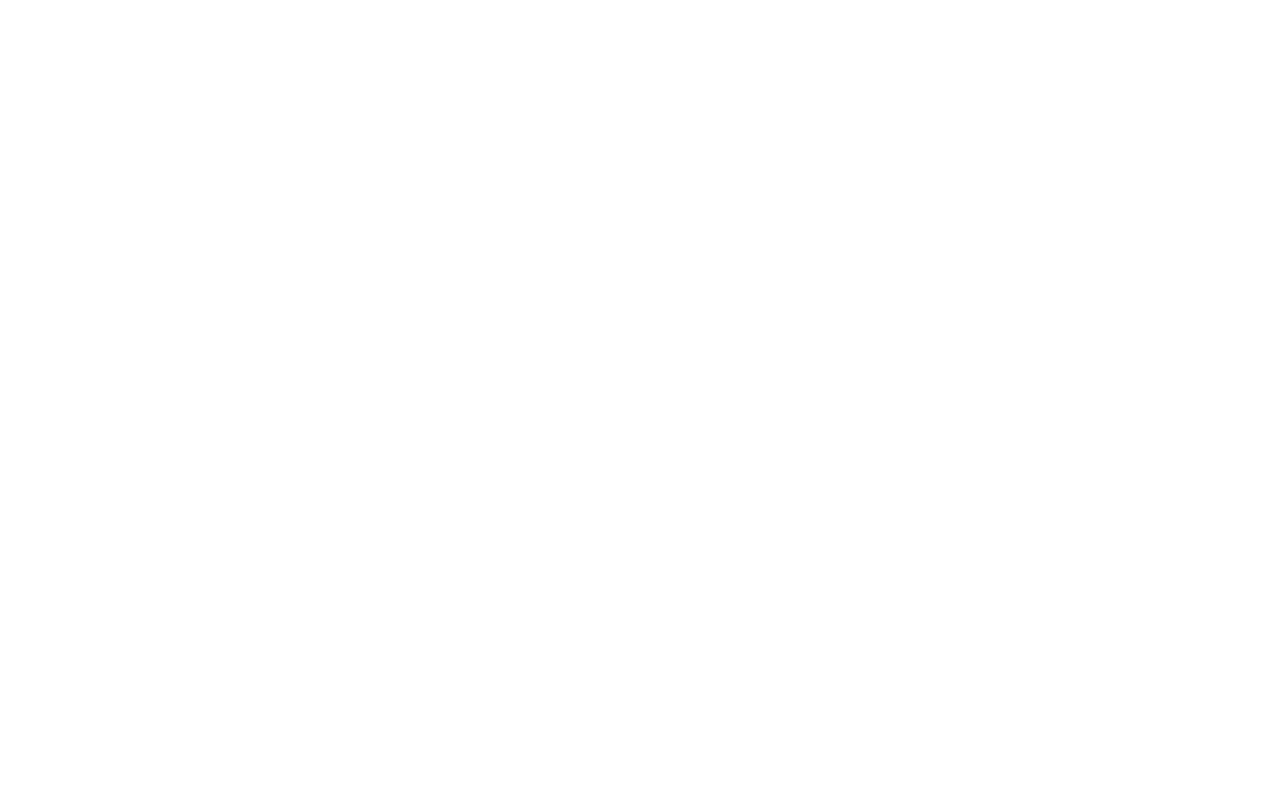
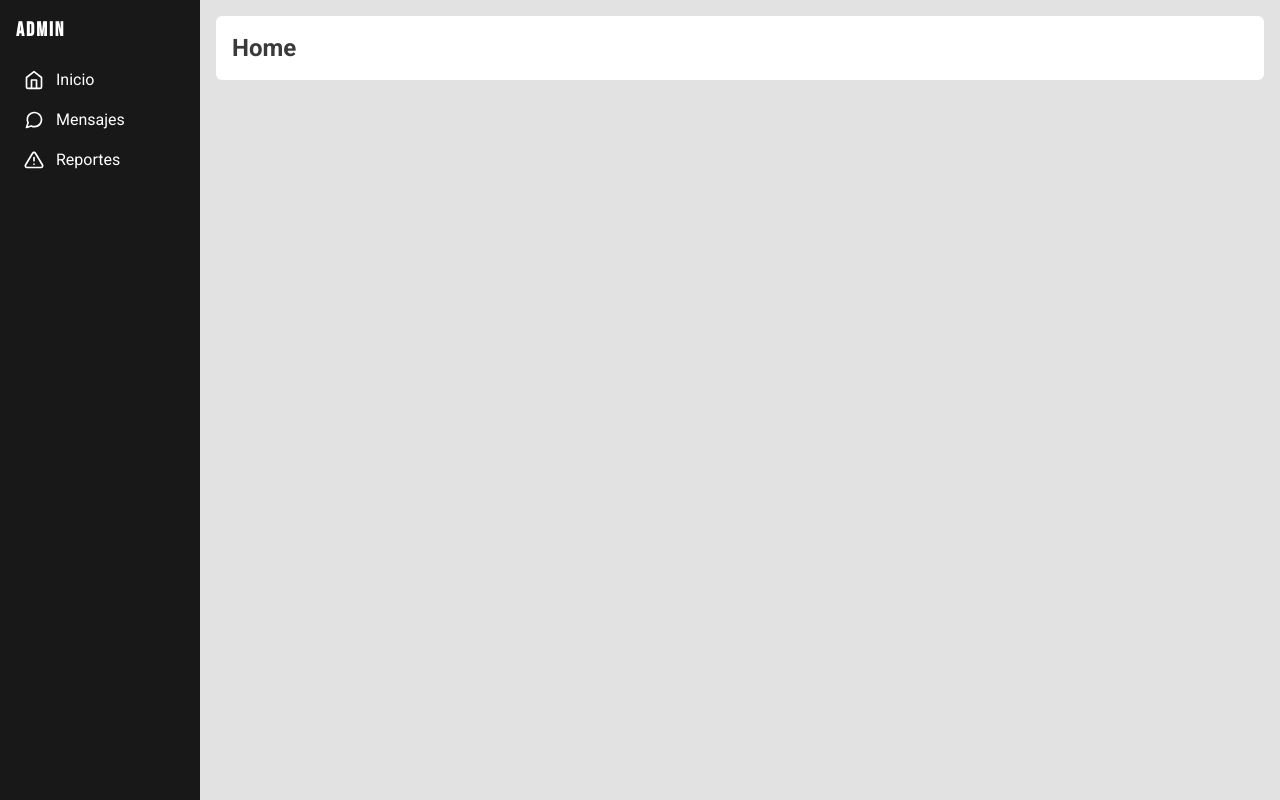
Before and after one commit to Mentalchaos/datum-ingenieria, a React (Vite) app: page /panel in a window 1280 px wide. Before the commit this address had no page. Built offline with nearby package versions, Linux system fonts and the light colour scheme.

Commit message:
messages panel is working

```diff
--- a/src/App.jsx
+++ b/src/App.jsx
@@ -2,6 +2,7 @@
 import LandingPage from "./Components/LandingPage";
 import Login from "./Components/Login/Index";
 import DashBoard from "./Components/DashBoard";
+import Panel from "./Components/Panel";
 
 function App() {
   return (
@@ -10,6 +11,7 @@
         <Route path="/" element={<LandingPage />} />
         <Route path="/login" element={<Login />} />
         <Route path="/dashboard" element={<DashBoard />} />
+        <Route path="/panel" element={<Panel />} />
       </Routes>
     </Router>
   );
--- a/src/Components/Login/Index.jsx
+++ b/src/Components/Login/Index.jsx
@@ -4,19 +4,18 @@
 import background3 from "../../assets/images/lines3.svg";
 import background2 from "../../assets/images/lines2.svg";
 import background1 from "../../assets/images/lines1.svg";
-import construction from "../../assets/images/construction.png";
 import { useState, useEffect } from "react";
 
 const backgrounds = [background4, background3, background2, background1];
 
 const Login = () => {
-  const [isUnderConstruction, setIsUnderConstruction] = useState(false);
   const [currentBackground, setCurrentBackground] = useState(0);
   const [fade, setFade] = useState(false);
 
   useEffect(() => {
     const interval = setInterval(() => {
       setFade(true);
+
       setTimeout(() => {
         setCurrentBackground((prev) => (prev + 1) % backgrounds.length);
         setFade(false);
@@ -27,13 +26,11 @@
   }, []);
 
   const handleLogin = (e) => {
-    e.preventDefault();
-    setIsUnderConstruction(true);
+
   };
 
   return (
     <div className="login">
-      {!isUnderConstruction ? (
       <>
         <div className="login-left-section">
           <div className="login-left-section-content">
@@ -58,12 +55,6 @@
           <img className="topo-background" src={backgrounds[currentBackground]} alt="background" />
         </div>
       </>
-      ) : (
-        <div className="construction-container">
-          <img className="construction-image" src={construction} alt="Under Construction" />
-          ¡Bajo construcción!
-        </div>
-      )}
     </div>
   );
 };
--- /dev/null
+++ b/src/Components/Panel/Home.jsx
@@ -0,0 +1,9 @@
+const Home = () => {
+  return (
+    <div className="bg-white p-4 rounded-md">
+      <h1 className="text-2xl font-bold">Home</h1>
+    </div>
+  );
+};
+
+export default Home;
--- /dev/null
+++ b/src/Components/Panel/Messages.jsx
@@ -0,0 +1,61 @@
+import { useState, useEffect } from "react";
+
+const Message = ({ message }) => {
+  return (
+    <div key={`message-${message.id}`} className="grid grid-cols-1 md:grid-cols-1 gap-2 bg-white p-4 mb-4 border-b-1 border-gray-500">
+      <div className="grid grid-cols-1 md:grid-cols-2 gap-2 bg-white p-2 mb-2 border-gray-500">
+        <h2 className="text-lg font-bold">De: {message.name}</h2>
+        <p className="text-sm text-gray-500">
+          <span className="font-bold">Empresa:</span> {message.company || "N/A"}
+        </p>
+        <p className="text-sm text-gray-500">
+          <span className="font-bold">Teléfono:</span> {message.phone || "N/A"}
+        </p>
+        <p className="text-sm text-gray-500">
+          <span className="font-bold">Email:</span> {message.email || "N/A"}
+        </p>
+      </div>
+      <div>
+        <p className="text-sm text-gray-600 bg-[#F5F5F5] border-gray-500 rounded-md h-full p-4 text-justify">
+          {message.message}
+        </p>
+      </div>
+    </div>
+  );
+};
+
+
+const Messages = () => {
+  const [messages, setMessages] = useState([]);
+
+  useEffect(() => {
+    const fetchMessages = async () => {
+      const response = await fetch("http://localhost:8000/api/v1/contact/messages/");
+      const data = await response.json();
+      setMessages(data.results);
+    };
+
+    fetchMessages();
+  }, []);
+
+
+  const renderMessages = () => {
+    return messages.map((message) => (
+      <Message key={`message-${message.id}`} message={message} />
+    ));
+  };
+
+  return (
+    <div>
+      <div className="bg-white p-4 rounded-md">
+        <h1 className="text-2xl font-bold">Messages</h1>
+
+        <div>
+          {renderMessages()}
+        </div>
+      </div>
+    </div>
+  );
+};
+
+export default Messages;
--- /dev/null
+++ b/src/Components/Panel/Reports.jsx
@@ -0,0 +1,9 @@
+const Reports = () => {
+  return (
+    <div>
+      <h1>Reports</h1>
+    </div>
+  );
+};
+
+export default Reports;
--- /dev/null
+++ b/src/Components/Panel/SideBar.jsx
@@ -0,0 +1,56 @@
+import { useState } from "react";
+import { FiHome, FiMessageCircle, FiAlertTriangle } from "react-icons/fi";
+
+
+const Sidebar = ({ onSelectItem }) => {
+  const [itemActive, setItemActive] = useState(0);
+
+  const menuItems = [
+    {
+      label: "Inicio",
+      icon: <FiHome size={20} />,
+      name: "home",
+    },
+    {
+      label: "Mensajes",
+      icon: <FiMessageCircle size={20} />,
+      name: "messages",
+    },
+    {
+      label: "Reportes",
+      icon: <FiAlertTriangle size={20} />,
+      name: "reports",
+    },
+  ];
+
+  const handleSelectItem = (item) => {
+    onSelectItem(item.name);
+  };
+
+
+
+  return (
+    <aside
+      className="group bg-[#181818] text-white p-4 flex flex-col gap-4 min-h-screen w-[200px]"
+    >
+      <h2 className="text-xl font-bold font-bebas tracking-widest">
+        Admin
+      </h2>
+
+      <nav>
+        <ul>
+          {menuItems.map((item) => (
+            <li key={item.name}>
+              <div className="flex items-center cursor-pointer gap-3 p-2 rounded-md transition-colors duration-200 hover:bg-[#2f2f2f]" onClick={() => handleSelectItem(item)}>
+                {item.icon}
+                <span className="transition-opacity duration-300">{item.label}</span>
+              </div>
+            </li>
+          ))}
+          </ul>
+      </nav>
+    </aside>
+  );
+};
+
+export default Sidebar;
--- /dev/null
+++ b/src/Components/Panel/index.jsx
@@ -0,0 +1,38 @@
+import { useState } from "react";
+import Sidebar from "./SideBar";
+import Home from "./Home";
+import Messages from "./Messages";
+import Reports from "./Reports";
+
+const Panel = () => {
+  const [ itemActive, setItemActive ] = useState("home");
+  const [ component, setComponent ] = useState(Home);
+
+  const renderComponent = () => {
+    switch (itemActive) {
+      case "home":
+        return <Home />;
+      case "messages":
+        return <Messages />;
+      case "reports":
+        return <Reports />;
+      default:
+        return <Home />;
+    }
+  };
+
+  return (
+    <div className="flex min-h-screen bg-[#E2E2E2] text-[#3a3a3a] font-[roboto] relative">
+      <div className="min-h-screen fixed">
+        <Sidebar onSelectItem={setItemActive} />
+      </div>
+      <div className="pl-[200px] w-full">
+        <div className="p-4">
+          {renderComponent(itemActive)}
+        </div>
+      </div>
+    </div>
+  );
+};
+
+export default Panel;
--- a/src/Components/UI/ContactForm/ContactForm.jsx
+++ b/src/Components/UI/ContactForm/ContactForm.jsx
@@ -2,14 +2,76 @@
 import InfoBox from "../InfoBox/InfoBox";
 import Input from "../Input/Input";
 import background from "../../../assets/images/inicio/form-background.png";
+import { useState } from "react";
 
 const ContactForm = () => {
+  const [formData, setFormData] = useState({
+    name: "",
+    company: "",
+    phone: "",
+    email: "",
+    subject: "",
+    message: "",
+  });
+
   const inputFields = [
-    { label: "Nombre", placeholder: "Juan González" },
-    { label: "Empresa (opcional)", placeholder: "Datum Ingeniería" },
-    { label: "Teléfono", placeholder: "+56 9 1234 5678" },
-    { label: "Correo electrónico", placeholder: "contacto@datumingenieria.cl" },
+    { name: "name", label: "Nombre", placeholder: "Juan González" },
+    { name: "company", label: "Empresa (opcional)", placeholder: "Datum Ingeniería" },
+    { name: "phone", label: "Teléfono", placeholder: "+56 9 1234 5678" },
+    { name: "email", label: "Correo electrónico", placeholder: "contacto@datumingenieria.cl" }
   ];
+
+  const subjectField = {
+    name: "subject",
+    label: "Asunto",
+    placeholder: "Proyecto eléctrico"
+  };
+
+  const messageField = {
+    name: "message",
+    label: "Mensaje",
+    placeholder: "Escribe tu mensaje aquí"
+  };
+
+  const onSendMessage = async () => {
+    if (formData.name === "" ||
+      formData.email === "" ||
+      formData.subject === "" ||
+      formData.message === "" ||
+      formData.phone === "" ||
+      formData.company === ""
+    ) {
+      alert("Por favor, complete todos los campos obligatorios");
+      return;
+    }
+
+    const data = {
+      name: formData.name,
+      company: formData.company,
+      phone: formData.phone,
+      email: formData.email,
+      subject: formData.subject,
+      message: formData.message
+    }
+
+    const response = await fetch("http://localhost:8000/api/v1/contact/", {
+      method: "POST",
+      headers: {
+        "Content-Type": "application/json",
+      },
+      body: JSON.stringify(data),
+    });
+
+    if (response.ok) {
+      alert("Mensaje enviado correctamente");
+    } else {
+      alert("Error al enviar el mensaje");
+    }
+  };
+
+  const handleChange = (e) => {
+    setFormData({ ...formData, [e.target.name]: e.target.value });
+  };
 
   return (
     <div className="font-roboto">
@@ -19,37 +81,45 @@
         >
           <div className="flex h-full pt-10">
             <div className="flex flex-col justify-between w-1/2 h-3/4 px-5">
-              {inputFields.map(({ label, placeholder }, index) => (
+              {inputFields.map(({ name, label, placeholder }, index) => (
                 <div key={label} className={`w-full ${index !== inputFields.length - 1 ? "mb-10" : ""}`}>
                   <label className="block font-bengali font-medium text-[20px] text-[#181818] mb-2">
                     {label}
                   </label>
-                  <Input placeholder={placeholder} className="w-full" />
+                  <Input placeholder={placeholder} className="w-full" value={formData[name.toLowerCase()]} onChange={handleChange} name={name.toLowerCase()} />
                 </div>
               ))}
             </div>
-
             <div className="flex flex-col w-1/2 px-5 h-3/4">
               <div className="w-full mb-10">
                 <label className="block font-bengali font-medium text-[20px] text-[#181818] mb-2">
                   Asunto
                 </label>
-                <Input placeholder="Proyecto eléctrico" className="w-full" />
+                <Input
+                  placeholder={subjectField.placeholder}
+                  className="w-full"
+                  value={formData[subjectField.name.toLowerCase()]}
+                  onChange={handleChange}
+                  name={subjectField.name.toLowerCase()}
+                />
               </div>
               <div className="w-full h-full">
                 <label className="block font-bengali font-medium text-[20px] text-[#181818] mb-2">
                   Mensaje
                 </label>
                 <Input
-                  placeholder="Escribe tu mensaje aquí"
+                  placeholder={messageField.placeholder}
                   className="w-full h-[280px]"
                   type="textarea"
+                  value={formData[messageField.name.toLowerCase()]}
+                  onChange={handleChange}
+                  name={messageField.name.toLowerCase()}
                 />
               </div>
             </div>
           </div>
 
-          <div className="flex justify-center bottom-15 w-full pt-[3em]">
+          <div className="flex justify-center bottom-15 w-full pt-[3em]" onClick={onSendMessage}>
             <Button label="Enviar" variant="danger" className="p-[50px] shadow-[0px_0px_18.6px_6px_#00000021]"/>
           </div>
         </div>
```
Lines whose indentation alone changed are shown as unchanged.
